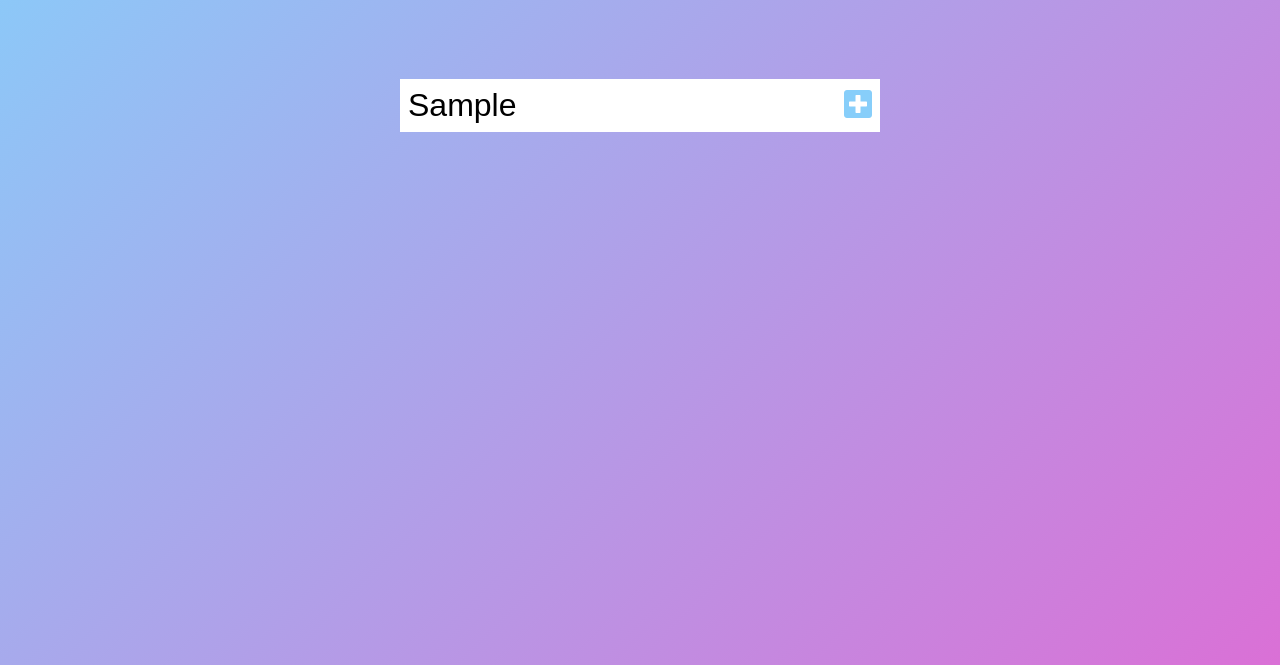
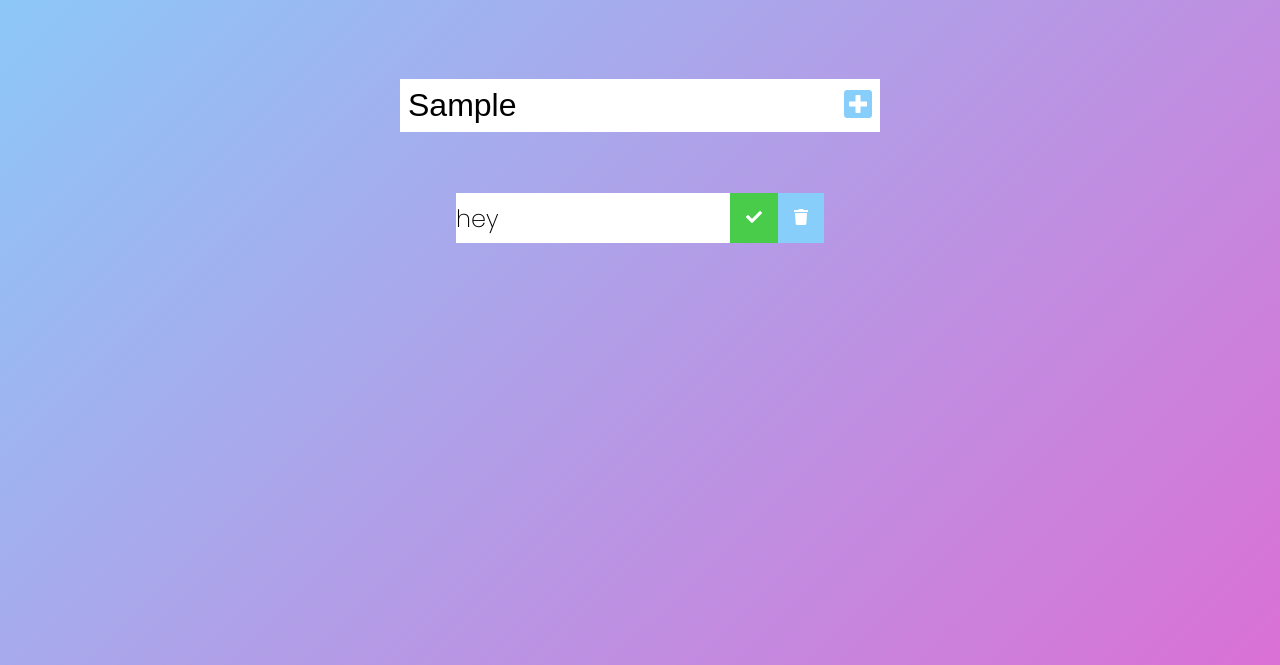
Before and after one commit to AwPouk/Todo-list-with-react, a plain HTML site: page index.html in a window 1280 px wide. Both pictures are taken after typing "Sample" into the empty fields and a click on the button 858 px from the left and 240 px from the top of the page. Shown: the part 135-800 px from the top of the page. Drawn offline with Linux system fonts and the light colour scheme.

Commit message:
css: container buttons todo

```diff
--- a/app.js
+++ b/app.js
@@ -21,12 +21,14 @@ function addTodo(event){
     todoDiv.appendChild(newTodo);
     //CHECK MARK BUTTON
     const completedButton = document.createElement('button');
-    completedButton.innerHTML = '<i class-"fas fa-check"></i>';
+    completedButton.innerHTML = '<i class="fas fa-check"></i>';
     completedButton.classList.add("complete-btn");
     todoDiv.appendChild(completedButton);
     //CHECK trash BUTTON
     const trashButton = document.createElement('button');
-    trashButton.innerHTML = '<i class-"fas fa-trash"></i>';
-    trashButton.classList.add("complete-btn");
+    trashButton.innerHTML = '<i class="fas fa-trash"></i>';
+    trashButton.classList.add("trash-btn");
     todoDiv.appendChild(trashButton);
+    //APPEND TO LIST
+    todoList.appendChild(todoDiv);
 }
--- a/style.css
+++ b/style.css
@@ -41,3 +41,40 @@ form button:hover {
   background: #87cefa;
   color: white;
 }
+
+.todo-container {
+  display: flex;
+  justify-content: center;
+  align-items: center;
+}
+.todo-list {
+  min-width: 30%;
+  list-style: none;
+}
+
+.todo {
+  margin: 0.5rem;
+  background: white;
+  color: black;
+  font-size: 1.5rem;
+  display: flex;
+  justify-content: space-between;
+  align-items: center;
+}
+
+.todo li {
+  flex: 1;
+}
+.trash-btn,
+.complete-btn {
+  background: #87cefa;
+  color: white;
+  border: none;
+  padding: 1rem;
+  cursor: pointer;
+  font-size: 1rem;
+}
+.complete-btn {
+  /* background: #da70d6; */
+  background: rgb(73, 204, 73);
+}
```
